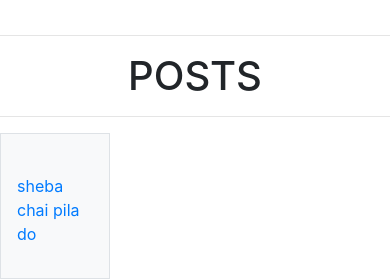
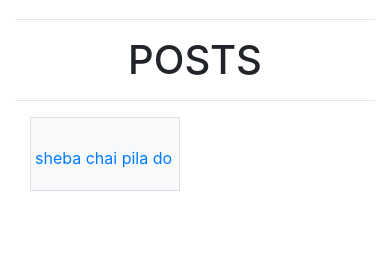
Before and after one commit to kashif-flask/Social-media, a Flask app: a page that uses instaclone/templates/profile.html in a window 390 px wide. Shown: the part 628-907 px from the top of the page. After the commit the page ends 819 px from the top, so only its background shows below. Run offline with Flask 2, Linux system fonts and the light colour scheme; a user stored in the database is signed in; data comes from the database, SQL or seed files in the repository; some libraries are stand-ins or nearby versions.

Commit message:
Update profile.html

```diff
--- a/instaclone/templates/profile.html
+++ b/instaclone/templates/profile.html
@@ -2,18 +2,15 @@
 {% block body %}
 <br>
 <br>
-<br>
-<br>
+
 <div class="container">
  <div class="row">
-
-<div class="col-4" >
-<img class="rounded-circle border img-fluid" style="height:350px;weight:350px;" src="{{url_for('static',filename='uploads/'+filename)}}">
+  <div class="col-xs-8  col-md-8  p-2">
+   <img class="rounded-circle border img-fluid w-50 h-75"  src="{{url_for('static',filename='uploads/'+filename)}}">
   </div>
-
-<div class="col-8">
-
-<div class="row align-items-center">
+  <div class="container m-2">
+  <div class="col-xs-4 col-md-4">
+   <div class="row align-items-xs-center">
     <div class="d-inline-flex">
      {% if username!=current_user %}
       <h1>{{username}}</h1>
@@ -21,8 +18,7 @@
       <h1>{{current_user}}</h1>
      {% endif %}
     </div>
-
-<div class="col-3">
+    <div class="col-xs-3 p-2">
      {% if username==current_user %}
       <a href="{{url_for('update',username=username,filename=filename,name=name,bio=bio,phone=phone,gender=gender)}}">Update Profile</a>
      {% else %}
@@ -34,29 +30,25 @@
      {% endif %}
     </div>
     {% if friend(current_id,user_id) %}
-<div class="col-2">
+     <div class="col-xs-2 p-1">
       <a href="{{url_for('message',from_id=current_id,to_id=user_id,flag=1)}}">Message</a>
      </div>
     {% endif %}
    </div>
    <br>
-
    <div class="row">
     {% if npost!="" %}
-<div class="col-3">
+     <div class="col-xs-3 p-2">
       <p>posts:{{npost}}</p>
      </div>
     {% endif %}
-
-<div class="col-3">
+    <div class="col-xs-3 p-2">
      <a href="{{url_for('follower',username=username)}}"><p>follower:{{follower}}</p></a>
     </div>
-
-<div class="col-3">
+    <div class="col-xs-3 p-2">
      <a href="{{url_for('following',username=username)}}"><p>following:{{following}}</p></a>
     </div>
    </div>
-
    <div class="row">
     {% if username!=current_user %}
      <h3>Name:{{nameus}}</h3>
@@ -64,16 +56,14 @@
      <h3>Name:{{namecr}}</h3>
     {% endif %}
    </div>
+   <div class="row">
     {% if bio!="" %}
-<div class="row">
      {% autoescape false %}
       <p>about:{{bio|replace("\n","<br/>")}}</p>
      {% endautoescape %}
+    {% endif %}
    </div>
-{% endif %}
-
   </div>
-
  </div>
 </div>
 <br>
@@ -82,18 +72,18 @@
  <h1>POSTS</h1>
 </div>
 <hr>
+<div class="container">
  <div class="row">
  {% if posts !="" %}
   {% for post in posts %}
-
-<div class="col-4 px-md-5 pb-md-5">
-<div class="p-3 border bg-light">
+   <div class="col-xs-4 col-md-4 w-50 ">
+    <div class="p-1 border bg-light">
      <a href="{{url_for('comment',post_id=post[0])}}">
       {% if post[5] %}
        {% if isimage(post[5]) %}
-  <img class="border img-fluid"  style="width:100%;height:350px;" src="{{url_for('static',filename='uploads/'+post[5])}}">
+        <img class="border img-fluid w-100 h-50" src="{{url_for('static',filename='uploads/'+post[5])}}">
        {% else %}
-  <video  width="100%" height="350"  controls>
+        <video  class="w-100 h-50"  controls>
          <source src="{{url_for('static',filename='uploads/'+post[5])}}" type="video/mp4"/>
         </video>
        {% endif %}
@@ -105,10 +95,8 @@
      </a>
     </div>
    </div>
-
   {% endfor %}
  {% endif %}
-
  </div>
 </div>
 {% endblock %}
```
Lines whose indentation alone changed are shown as unchanged.
